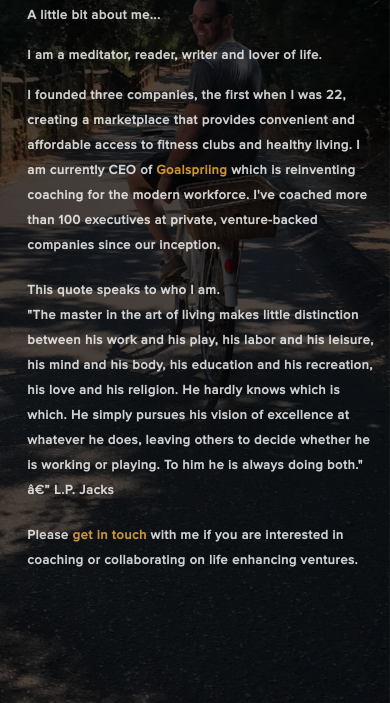
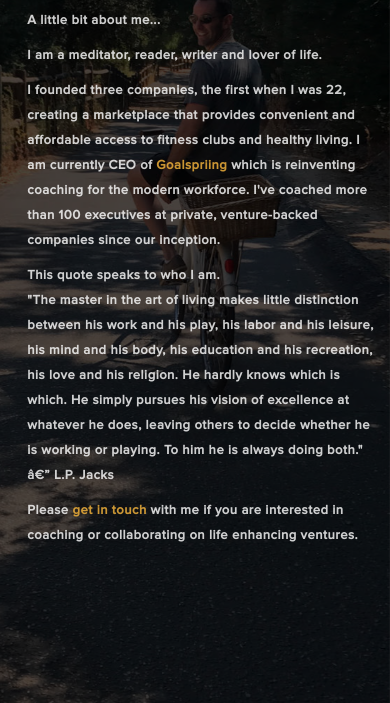
Before and after one commit to moralesl5/matthew_portfolio, a plain HTML site: page index.html in a window 390 px wide. Shown: the part 141-844 px from the top of the page. Drawn offline with Linux system fonts and the light colour scheme; a script that the page names is missing.

Commit message:
Mobile optimization testing

```diff
--- a/main.css
+++ b/main.css
@@ -1,3 +1,11 @@
+/*
+1. Hamburger menu not ligned up with logo
+2. 'Hello' way too close to logo
+3. have to scroll to bottom
+
+*/
+
+
 body, html{
 	padding: 0;
 	margin:0;
@@ -46,7 +54,7 @@ body, html{
 
 @media only screen and (max-width: 380px) {
 	.about{
-		font-size: 10px;
+		font-size: 12px;
 	}
 }
 
@@ -123,6 +131,7 @@ body, html{
 
 @media only screen and (max-width: 980px) {
 	.typeOne{
+		margin-top: 10px;
 		font-size: 30px;
 		height: 20px;
 	}
@@ -134,21 +143,21 @@ body, html{
 	}
 
 	.typeThree{
-		margin-top: 15px;
+		margin-top: 10px;
 		/*font-size: 1.2em;*/
 		/*width: 80vw;*/
 		color: white;
 	}
 
 	.typeFour{
-		margin-top: 15px;
+		margin-top: 10px;
 		/*font-size: 1.2em;*/
 		/*width: 80vw;*/
 		color: white;
 	}
 
 	.typeFive{
-		margin-top: 15px;
+		margin-top: 10px;
 		/*font-size: 1.2em;*/
 		/*width: 80vw;*/
 		color: white;
@@ -160,7 +169,7 @@ body, html{
 	}
 
 	.typeSix{
-		margin-top: 20px;
+		margin-top: 10px;
 		/*font-size: 1.2em;*/
 		/*width: 80vw;*/
 		color: white;
@@ -179,7 +188,7 @@ body, html{
 	}
 
 	.typeNine{
-		margin-top: 20px;
+		margin-top: 10px;
 		/*font-size: 1.2em;*/
 		/*width: 80vw;*/
 		color: white;
```
